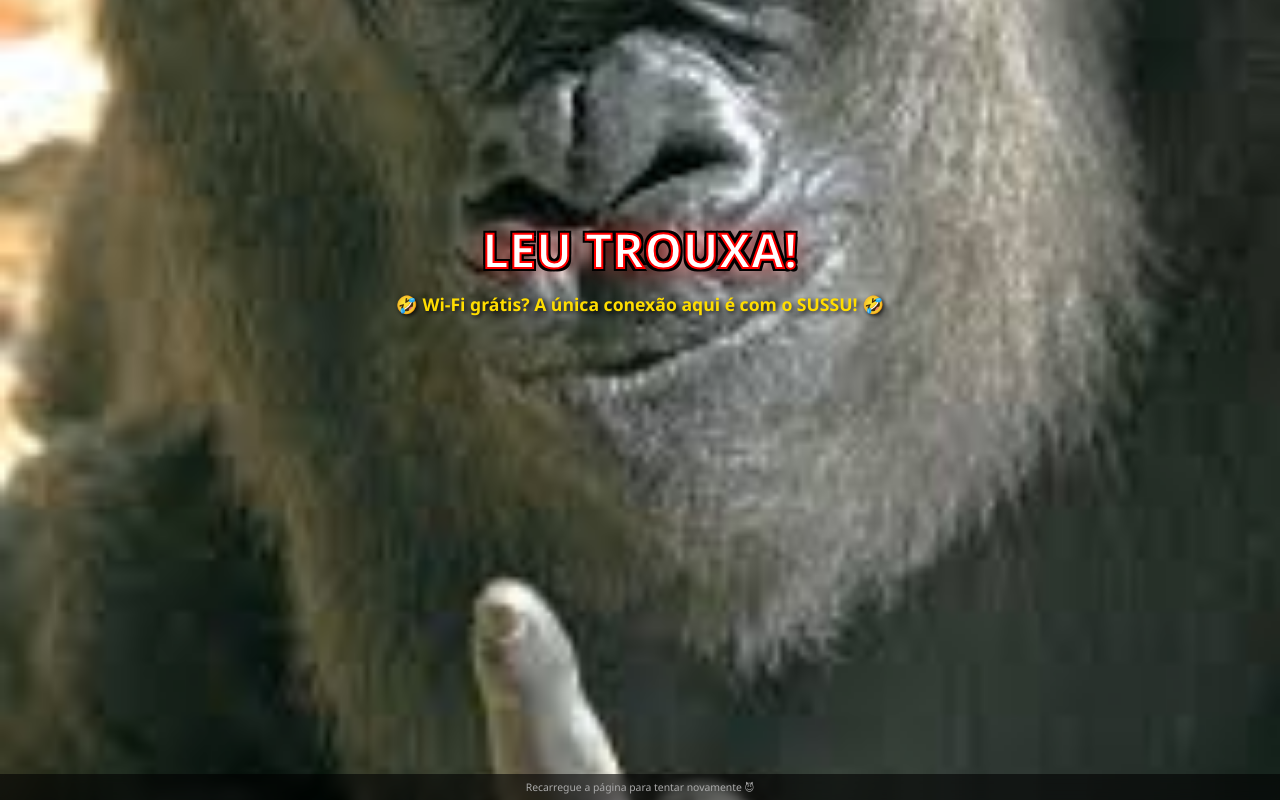
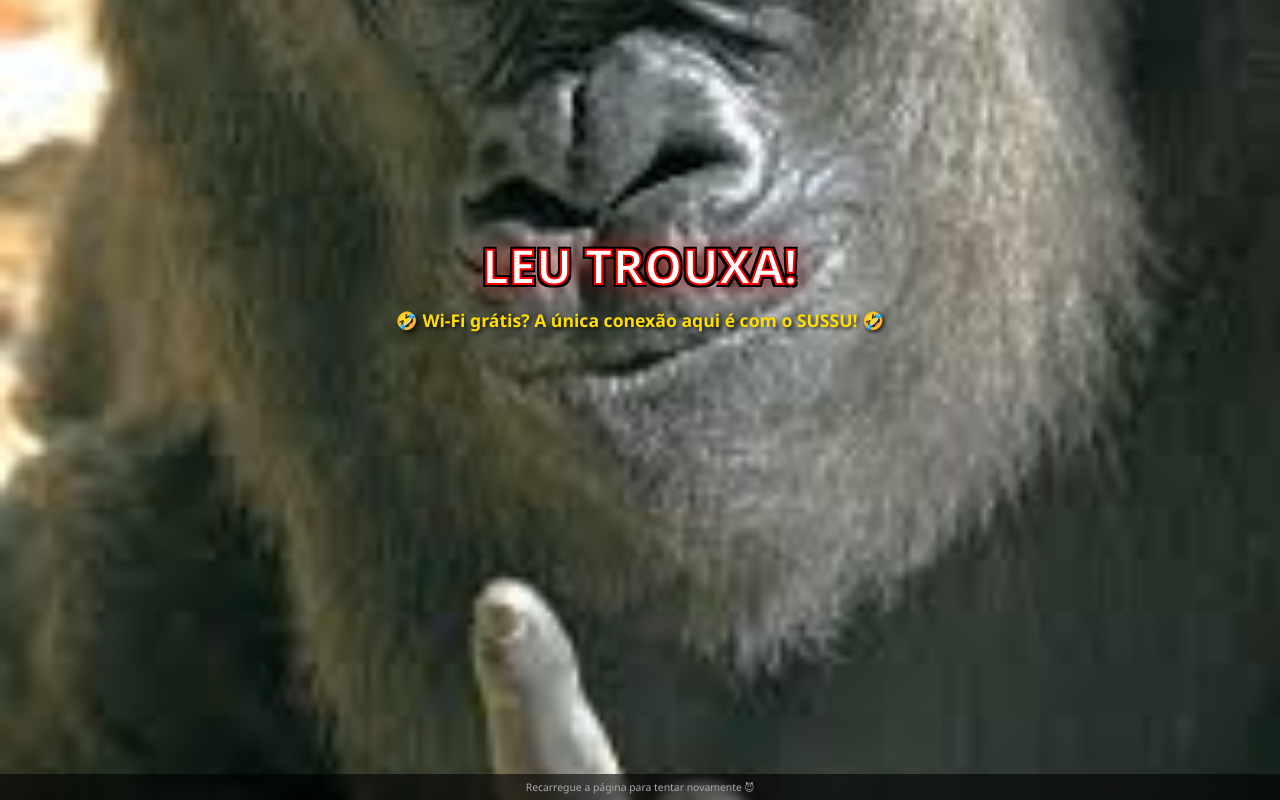
Before and after one commit to Gedeaob/wi-fi-gratis, a plain HTML site: page index.html in a window 1280 px wide. Drawn offline with Linux system fonts and the light colour scheme.

Commit message:
Update index.html

```diff
--- a/index.html
+++ b/index.html
@@ -41,7 +41,7 @@
             position: absolute; top: 0; left: 0; width: 100%; height: 100%;
             z-index: 2; display: flex; flex-direction: column; align-items: center;
             justify-content: flex-start; /* 👈 Alinha ao topo */
-            padding-top: 28vh;           /* 👈 Ajuste aqui para posicionar na testa */
+            padding-top: 30vh;           /* 👈 Ajuste aqui para posicionar na testa */
             pointer-events: none;
         }
 
```
